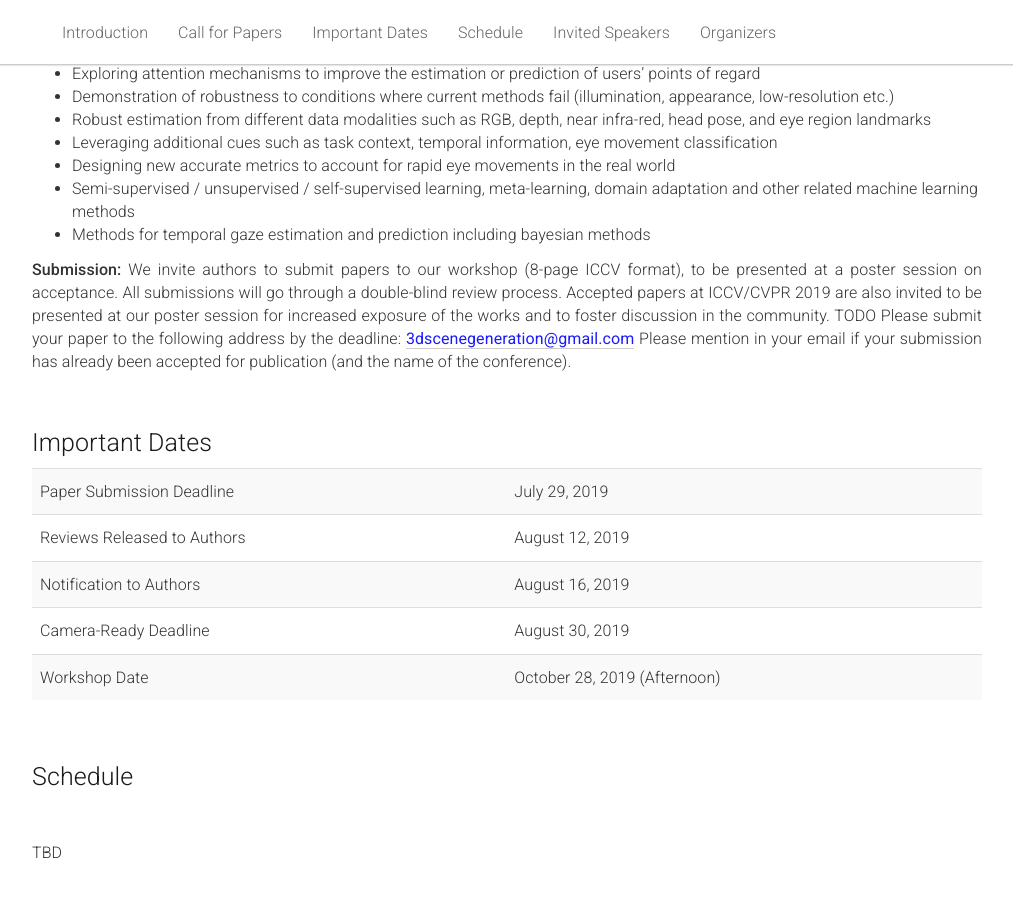
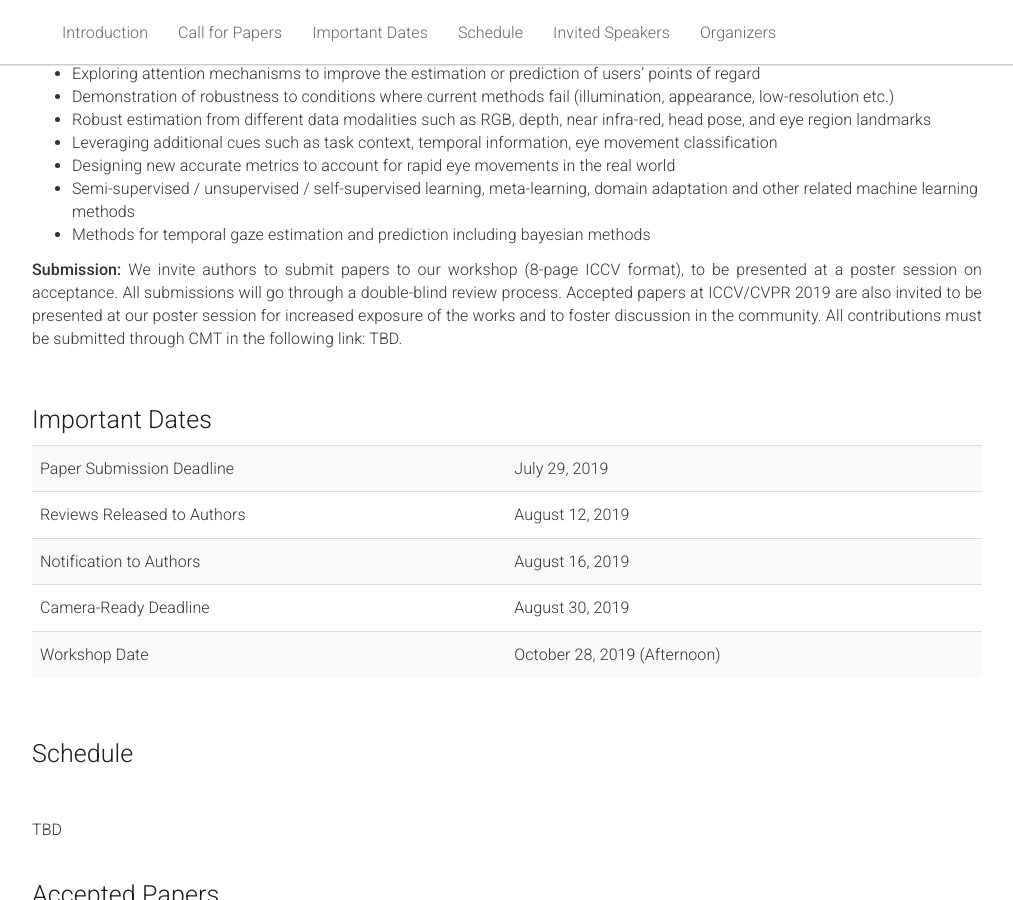
Before and after one commit to gazeworkshop/gazeworkshop.github.io, a Jekyll site: the page built from _pages/home.md, in a window 1280 px wide and 900 px high, scrolled down 638 px. Shown: the whole window, without its empty margins (133-1146 px from the left). Built offline with Jekyll 4.4.1, drawn with Linux system fonts in a browser that asks for light colours.

Commit message:
Update home.md

```diff
--- a/_pages/home.md
+++ b/_pages/home.md
@@ -66,8 +66,7 @@
       <li>Methods for temporal gaze estimation and prediction including bayesian methods</li>
     </ul>
     <p>
-      <span style="font-weight:500;">Submission:</span> We invite authors to submit papers to our workshop (8-page ICCV format), to be presented at a poster session on acceptance. All submissions will go through a double-blind review process. Accepted papers at ICCV/CVPR 2019 are also invited to be presented at our poster session for increased exposure of the works and to foster discussion in the community. TODO   Please submit your paper to the following address by the deadline: <span style="color:#1a1aff;font-weight:400;"><a href="mailto:3dscenegeneration@gmail.com">3dscenegeneration@gmail.com</a></span>
-      Please mention in your email if your submission has already been accepted for publication (and the name of the conference).
+      <span style="font-weight:500;">Submission:</span> We invite authors to submit papers to our workshop (8-page ICCV format), to be presented at a poster session on acceptance. All submissions will go through a double-blind review process. Accepted papers at ICCV/CVPR 2019 are also invited to be presented at our poster session for increased exposure of the works and to foster discussion in the community. All contributions must be submitted through CMT in the following link: TBD.
     </p>
   </div>
 </div><br>
```
